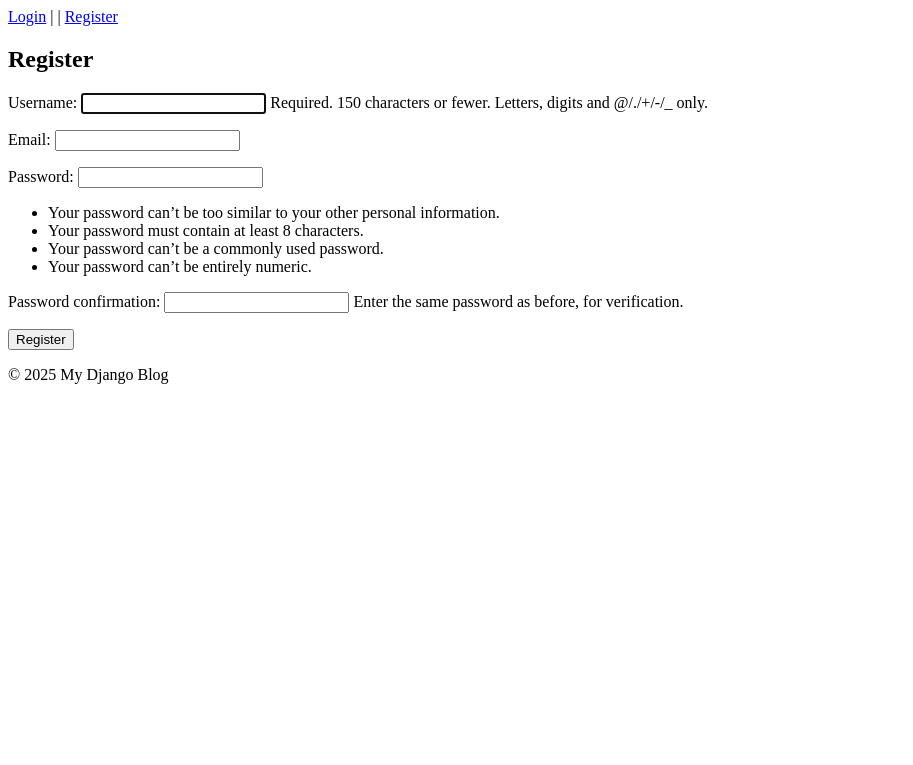
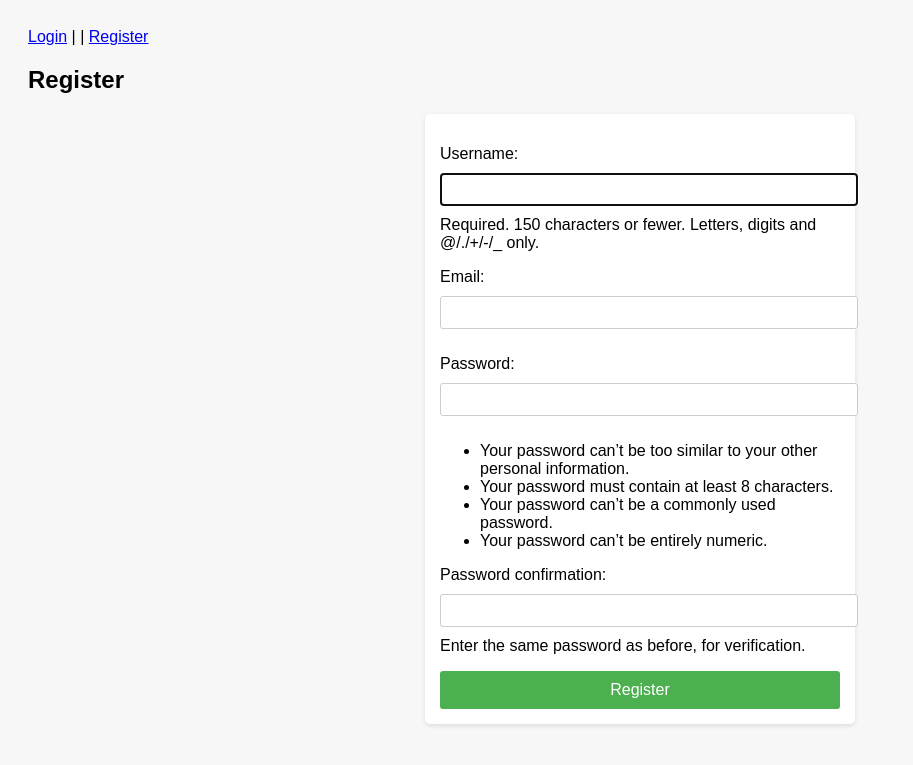
Before and after one commit to Muzdalifah20/Alx_DjangoLearnLab, a Django app: page /register/ in a window 1280 px wide. Shown: the top 765 px of the page, without its empty margins (0-913 px from the left). Run offline with Django 5.2, Linux system fonts and the light colour scheme.

Commit message:
Implementing the Blog's User Authentication System

```diff
--- /dev/null
+++ b/django_blog/blog/static/css/style.css
@@ -0,0 +1,39 @@
+body {
+  font-family: Arial, sans-serif;
+  background-color: #f7f7f7;
+  padding: 20px;
+}
+
+form {
+  background-color: white;
+  padding: 15px;
+  max-width: 400px;
+  margin: 0 auto;
+  border-radius: 5px;
+  box-shadow: 0 2px 5px rgba(0, 0, 0, 0.1);
+}
+
+input[type="text"],
+input[type="password"],
+input[type="email"] {
+  width: 100%;
+  padding: 8px;
+  margin: 10px 0;
+  border: 1px solid #ccc;
+  border-radius: 3px;
+}
+
+button {
+  background-color: #4caf50;
+  color: white;
+  border: none;
+  padding: 10px;
+  width: 100%;
+  border-radius: 3px;
+  cursor: pointer;
+  font-size: 16px;
+}
+
+button:hover {
+  background-color: #45a049;
+}
--- a/django_blog/blog/templates/base.html
+++ b/django_blog/blog/templates/base.html
@@ -3,6 +3,8 @@
   <head>
     <meta charset="UTF-8" />
     <meta name="viewport" content="width=device-width, initial-scale=1.0" />
+    {% load static %}
+    <link rel="stylesheet" href="{% static 'css/style.css' %}" />
     <title>{% block title %}My Django Blog{% endblock %}</title>
   </head>
   <body>
@@ -28,8 +30,5 @@
       </ul>
       {% endif %} {% block content %} {% endblock content %}
     </main>
-    <footer>
-      <p>© 2025 My Django Blog</p>
-    </footer>
   </body>
 </html>
```
